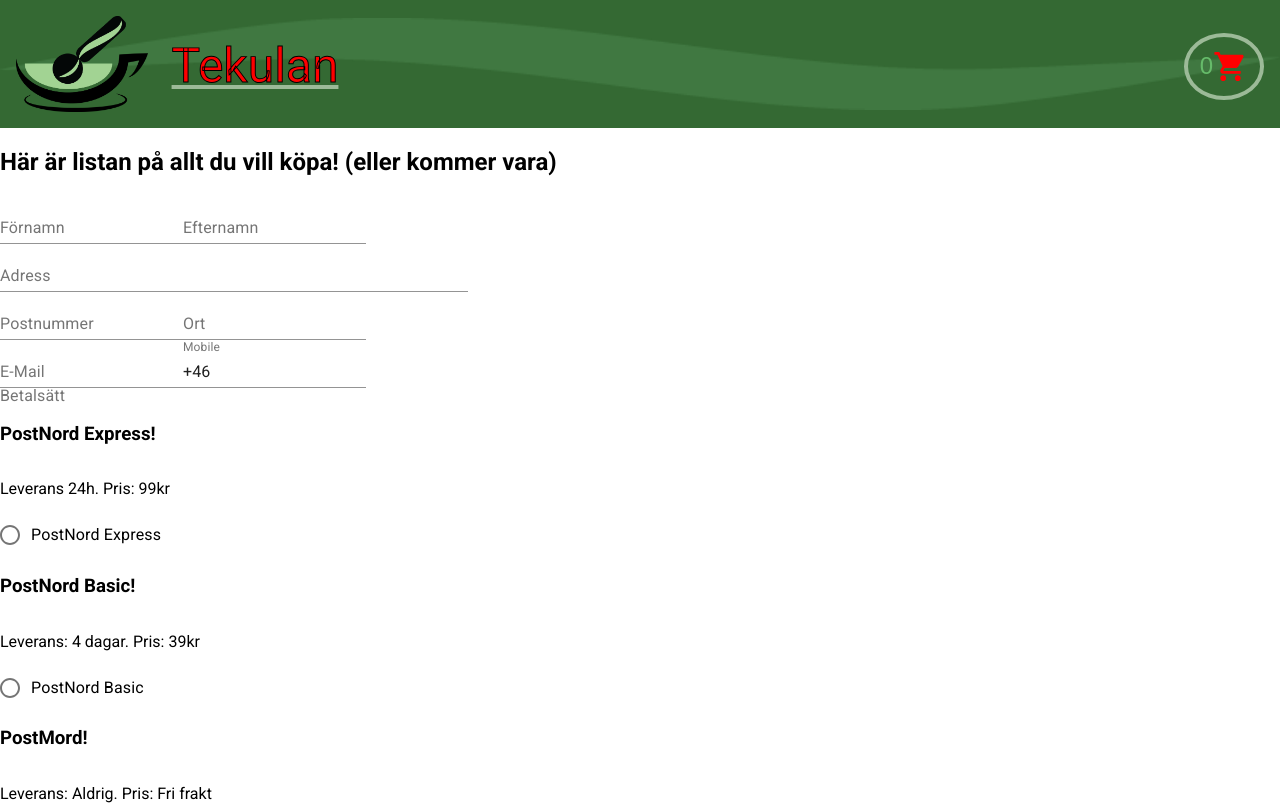
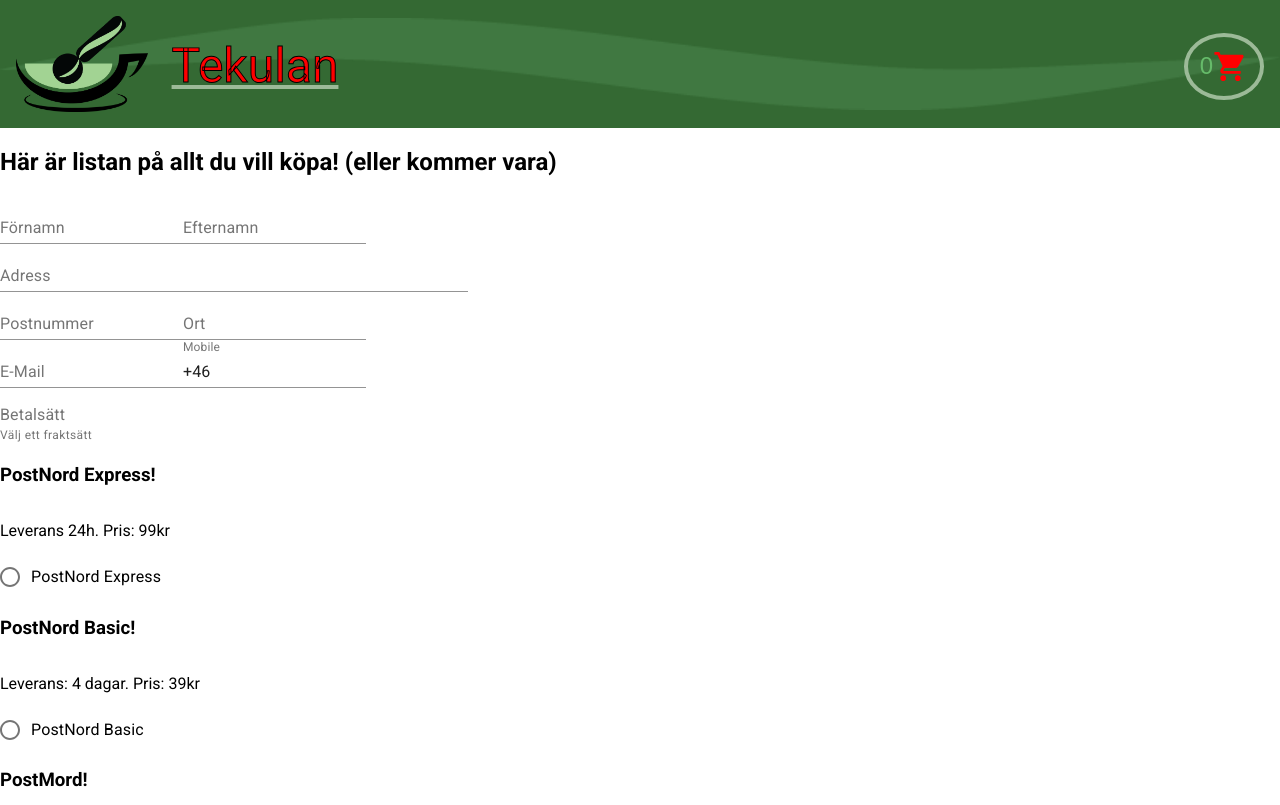
Before and after one commit to Anne-Lie-Back/react-webshop, a React (Create React App) app: page /checkout in a window 1280 px wide. Shown: the top 805 px of the page. Built offline with nearby package versions, Linux system fonts and the light colour scheme.

Commit message:
radio validation works!

```diff
--- a/src/components/checkout/Address.tsx
+++ b/src/components/checkout/Address.tsx
@@ -5,7 +5,8 @@ import Button from '@material-ui/core/Button';
 import Radio from '@material-ui/core/Radio';
 import RadioGroup from '@material-ui/core/RadioGroup';
 import FormControlLabel from '@material-ui/core/FormControlLabel';
-//import FormControl from '@material-ui/core/FormControl';
+import FormControl from '@material-ui/core/FormControl';
+import FormHelperText from '@material-ui/core/FormHelperText';
 import FormLabel from '@material-ui/core/FormLabel';
 import { customerInfo } from './../../typings'
 //import Button from '@material-ui/core/Button';
@@ -60,6 +61,8 @@ export default class AddressForm extends React.Component<Props, customerInfo> {
       mobileError: '',
 
       shippingMethod:'',
+      isShippingError: false,
+      shippingError: 'Välj ett fraktsätt',
       deliveryDate:'',
       shippingCost: ''
     }
@@ -69,7 +72,7 @@ export default class AddressForm extends React.Component<Props, customerInfo> {
 
     let isError = false
     const errors = {firstNameError:'', isFirstNameError: false, lastNameError:'', isLastNameError:false, isAddressError: false,
-    addressError: '', isZipCodeError:false, zipCodeError:'', isCityError: false, cityError:'', emailError:'', isEmailError: false, mobileError:'', isMobileError: false, };
+    addressError: '', isZipCodeError:false, zipCodeError:'', isCityError: false, cityError:'', emailError:'', isEmailError: false, mobileError:'', isMobileError: false, isShippingError:false, shippingError:'Välj ett fraktsätt' };
 
     if(this.state.firstName.length < 1){
       isError = true
@@ -133,6 +136,12 @@ export default class AddressForm extends React.Component<Props, customerInfo> {
       errors.isMobileError = true
     }
 
+    if(this.state.shippingMethod === ''){
+      isError = true
+      errors.shippingError =  'Du måste välja fraktsätt'
+      errors.isShippingError = true
+    }
+
     if(isError){
       this.setState({
         ...this.state,
@@ -190,12 +199,13 @@ export default class AddressForm extends React.Component<Props, customerInfo> {
             <TextField id="standard-basic" color="secondary" label="Postnummer" value={this.state.zipCode} error = {this.state.isZipCodeError} helperText = {this.state.zipCodeError} onChange = {(event) => { this.setState({ zipCode: event.target.value }) }}/>
             <TextField id="standard-basic" color="secondary" label="Ort" value={this.state.city} error = {this.state.isCityError} helperText = {this.state.cityError} onChange ={(event) => { this.setState({ city: event.target.value }) }}/>
             <br/>
-            <TextField id="standard-basic" color="secondary" label="E-Mail" value={this.state.email} error = {this.state.isEmailError} helperText = {this.state.emailError} onChange ={(event) => { this.setState({ email:event.target.value }) }} />
+            <TextField id="standard-basic" color="secondary" label="E-Mail" value={this.state.email} error = {this.state.isEmailError} helperText= {this.state.emailError} onChange ={(event) => { this.setState({ email:event.target.value }) }} />
             <TextField id="standard-basic" color="secondary" label="Mobile" value={this.state.mobile} error = {this.state.isMobileError} helperText = {this.state.mobileError} onChange ={(event) => { this.setState({ mobile: event.target.value }) }}/>
-
-          </form>
-
+            <br/>
+            <FormControl error = {this.state.isShippingError}>
+              <br/>
             <FormLabel component="legend">Betalsätt</FormLabel>
+            <FormHelperText>{this.state.shippingError}</FormHelperText>
             <RadioGroup aria-label="gender" name="gender1" value = {this.state.shippingMethod} onChange = {this.handleShipmentInput}>
               <h3>PostNord Express!</h3>
               <p>Leverans 24h. Pris: 99kr </p>
@@ -219,7 +229,8 @@ export default class AddressForm extends React.Component<Props, customerInfo> {
                   control={<Radio />}
                   label="PostMord" />
             </RadioGroup>
-
+          </FormControl>
+          </form>
           <Button
             type = 'submit'
             onClick={() => this.onSubmit()}
@@ -227,6 +238,7 @@ export default class AddressForm extends React.Component<Props, customerInfo> {
             color="primary">
               Fortsätt
           </Button>
+
       </>
     );
 
--- a/src/typings.ts
+++ b/src/typings.ts
@@ -40,6 +40,8 @@ export interface customerInfo {
     mobileError: string
 
     shippingMethod: string
+    isShippingError: boolean,
+    shippingError: string,
     shippingCost:any
     deliveryDate:any
 }
```
Lines whose indentation alone changed are shown as unchanged.
